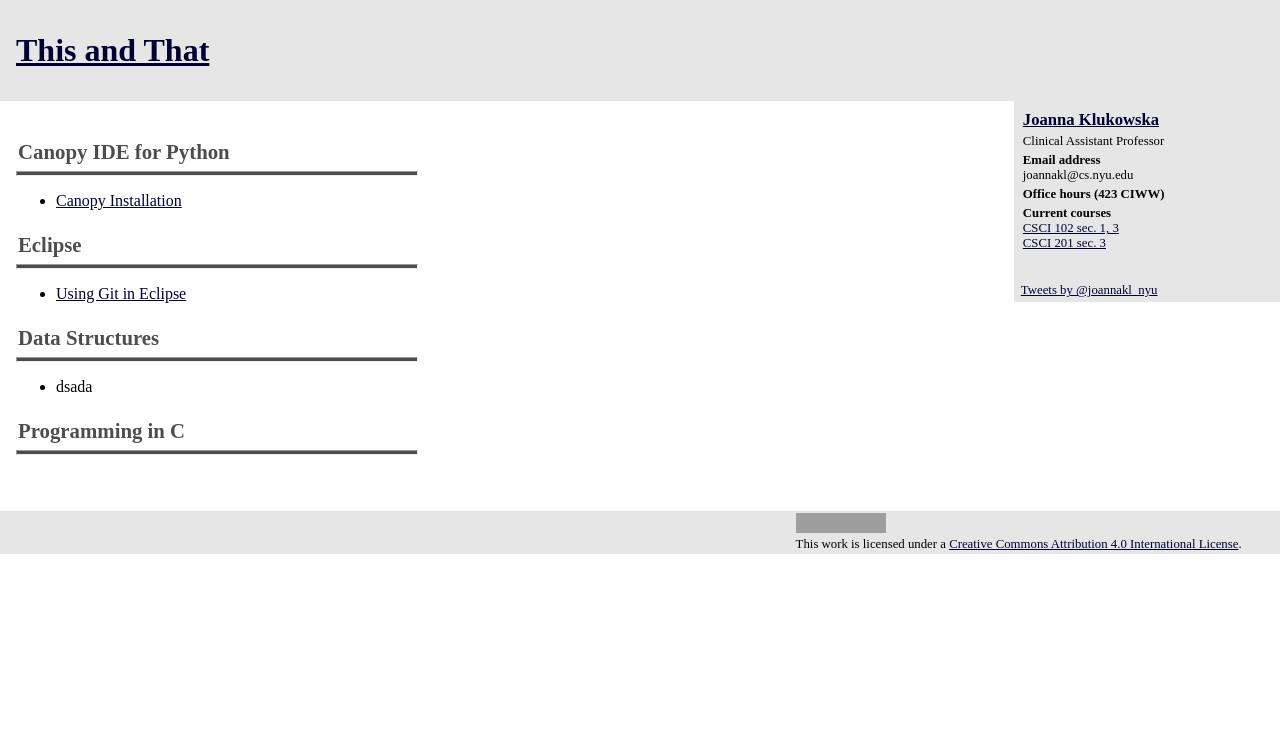
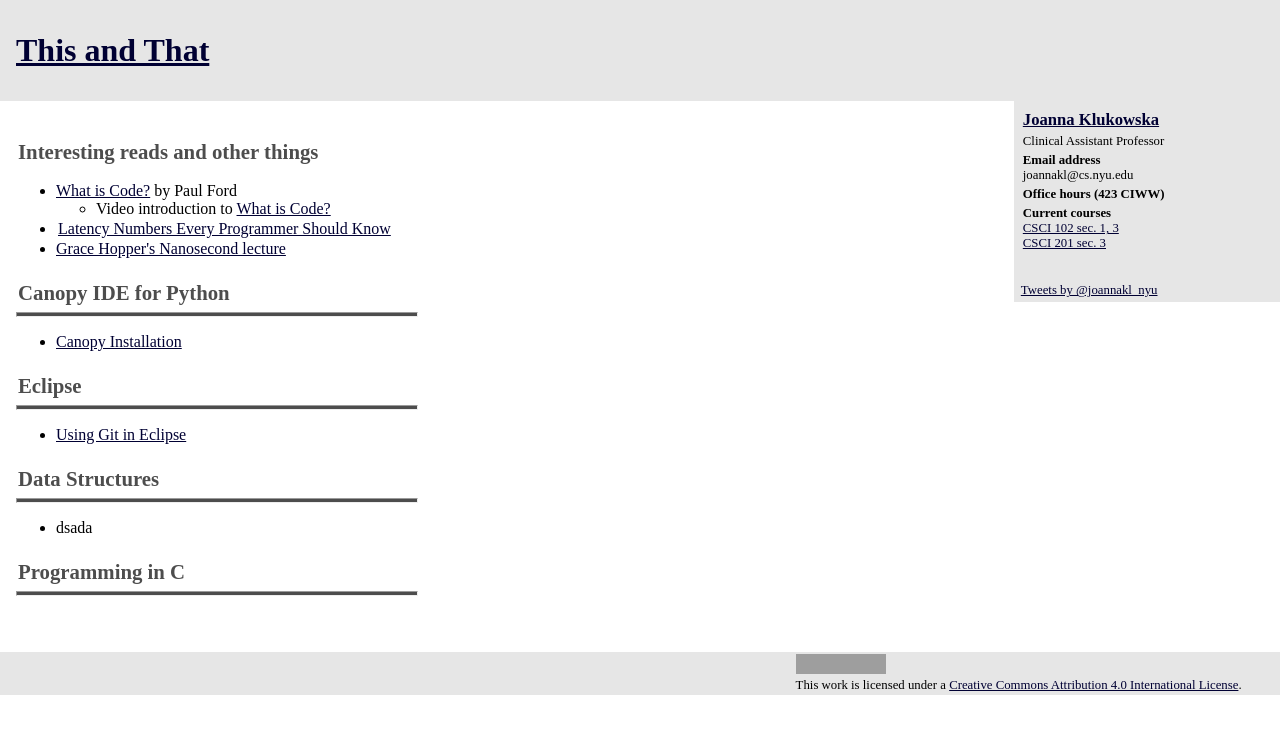
Before and after one commit to joannakl/thisandthat, a Jekyll site: the page built from index.markdown, in a window 1280 px wide. Shown: the top 734 px of the page. Built offline with Jekyll 4.4.1, drawn with Linux system fonts in a browser that asks for light colours; comment, search, counter and statistics services are not loaded; grey boxes are pictures that could not be loaded.

Commit message:
adding reading links

```diff
--- a/index.markdown
+++ b/index.markdown
@@ -1,6 +1,17 @@
 ---
 layout: default
 ---
+
+# Interesting reads and other things
+
+- [What is Code?](https://www.bloomberg.com/graphics/2015-paul-ford-what-is-code/) by Paul Ford
+    - Video introduction to [What is Code?](https://vimeo.com/130987431)
+
+- [Latency Numbers Every Programmer Should Know](https://gist.github.com/jboner/2841832)
+
+- [Grace Hopper's Nanosecond lecture](http://www.youtube.com/watch?v=JEpsKnWZrJ8)
+
+
 
 # Canopy IDE for Python
 ---
@@ -23,5 +34,7 @@ layout: default
 ---
 
 
+
+
 <br>
 <br>
```
